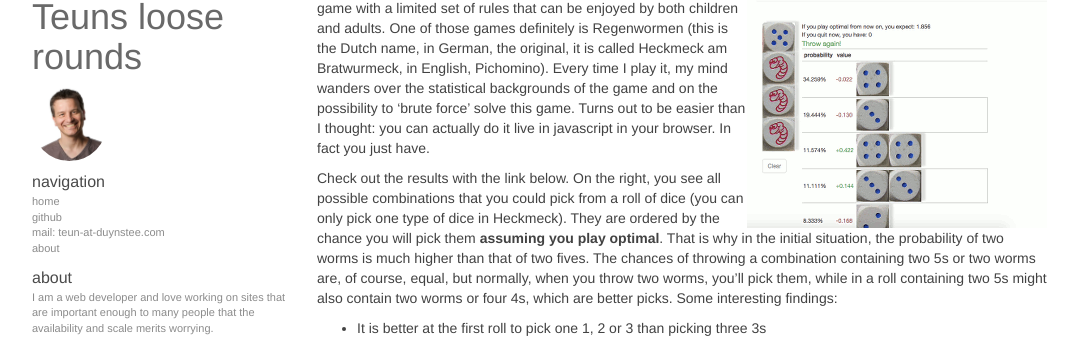
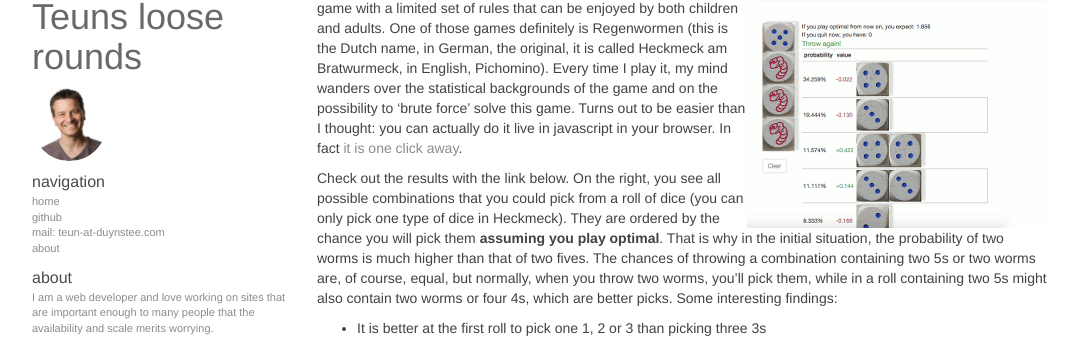
Before and after one commit to Teun/teun.github.io, a Jekyll site: the page built from _posts/2015-03-16-brute-force-regenwormen.markdown, in a window 1280 px wide. Shown: the part 123-461 px from the top of the page, without its empty margins (53-1131 px from the left). Built offline with Jekyll 4.4.1, drawn with Linux system fonts in a browser that asks for light colours; nearby versions of some CDN libraries; Markdown is read by kramdown in place of the engine named in the settings; some of the changed text lies outside the part shown.

Commit message:
no message

```diff
--- a/_posts/2015-03-16-brute-force-regenwormen.markdown
+++ b/_posts/2015-03-16-brute-force-regenwormen.markdown
@@ -4,7 +4,7 @@ title: "Brute force Regenwormen"
 date: 2015-03-16 21:00:00
 ---
 
-[<img alt="Screenshot of full calculator" src="/img/heckmeck/screenshot.png" align="right" >](/article/heckmeck.html) I'm not great at games, but I do appreciate the elegance of a small game with a limited set of rules that can be enjoyed by both children and adults. One of those games definitely is Regenwormen (this is the Dutch name, in German, the original, it is called Heckmeck am Bratwurmeck, in English, Pichomino). Every time I play it, my mind wanders over the statistical backgrounds of the game and on the possibility to 'brute force' solve this game. Turns out to be easier than I thought: you can actually do it live in javascript in your browser. In fact you just have.
+[<img alt="Screenshot of full calculator" src="/img/heckmeck/screenshot.png" align="right" >](/article/heckmeck.html) I'm not great at games, but I do appreciate the elegance of a small game with a limited set of rules that can be enjoyed by both children and adults. One of those games definitely is Regenwormen (this is the Dutch name, in German, the original, it is called Heckmeck am Bratwurmeck, in English, Pichomino). Every time I play it, my mind wanders over the statistical backgrounds of the game and on the possibility to 'brute force' solve this game. Turns out to be easier than I thought: you can actually do it live in javascript in your browser. In fact [it is one click away](/article/heckmeck.html).
 
 Check out the results with the link below. On the right, you see all possible combinations that you could pick from a roll of dice (you can only pick one type of dice in Heckmeck). They are ordered by the chance you will pick them **assuming you play optimal**. That is why in the initial situation, the probability of two worms is much higher than that of two fives. The chances of throwing a combination containing two 5s or two worms are, of course, equal, but normally, when you throw two worms, you'll pick them, while in a roll containing two 5s might also contain two worms or four 4s, which are better picks. Some interesting findings:
 
```
